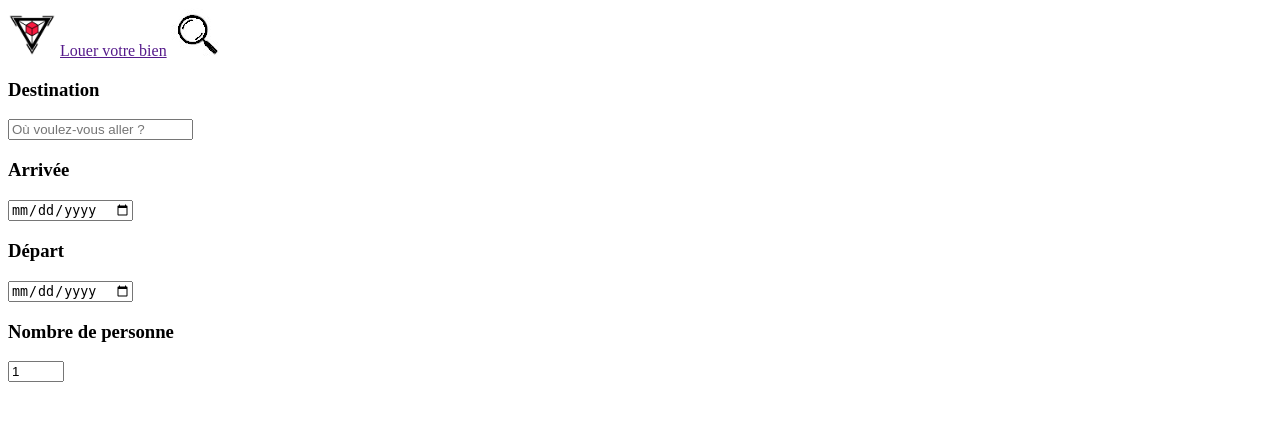
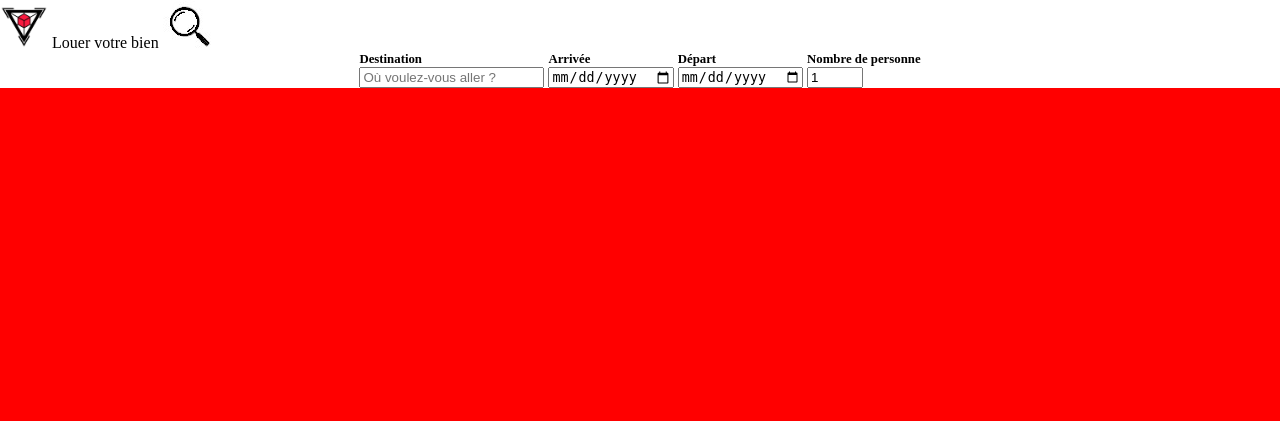
Before and after one commit to danaleight/ProjetWebL2, a PHP site: page / in a window 1280 px wide. Shown: the top 421 px of the page. Run offline with PHP 8.4, Linux system fonts and the light colour scheme.

Commit message:
Deuxième séance

```diff
--- a/index.php
+++ b/index.php
@@ -3,13 +3,15 @@
 	<head>
 		<meta charset="utf-8">
 		<title>Share My House</title>
-		<link rel="stylesheet" href="css/general.css">
+		<link rel="stylesheet" href="./stylecss/general.css">
 	</head>
 	<body>
 		<header>
 			<div class="banner-top">
 				<a href="index.php"><img class="logo logo-img" alt="website-logo" title="page d'accueil" src="ressources/logo.png" width="48" height="48"></a>
-				<a class="button" href="">Louer votre bien</a>
+				<div class="button">
+					<a class="button" href="">Louer votre bien</a>
+				</div>
 				<a href=""><img class="logo-img" src="ressources/search.jpg" width="48" heigh="48"></a>
 			</div>
 			<div class="banner-bot">
@@ -17,8 +19,8 @@
 					<div class="form-destination">
 						<h3>Destination</h3>
 						<input type="text" name="user_destination" placeholder="Où voulez-vous aller ?">
-					</div class="form-arrival">
-					<div>
+					</div>
+					<div class="form-arrival">
 						<h3>Arrivée</h3>
 						<input type="date" name="user_arrival" placeholder="Quand arrivez-vous ?">
 					</div>
--- /dev/null
+++ b/stylecss/general.css
@@ -0,0 +1,54 @@
+body{
+  background-color: red;
+  width: 100%;
+  height: 100%;
+  margin: 0;
+}
+
+header{
+  width: 100%;
+  height :20%;
+  background-color: white;
+}
+
+.banner-top{
+  width: 100%;
+  height: 30%;
+  margin: 0 0 auto 0;
+}
+
+.banner-top .logo-img{
+  display:inline;
+}
+
+.banner-top div{
+  display: inline-block;
+  width: auto;
+  margin: auto;
+}
+
+.banner-top a{
+  text-decoration: none;
+  color: black;
+}
+.banner-bot{
+  width: 100%;
+  height: 30%;
+}
+
+form{
+  margin: auto;
+  text-align: center;
+}
+
+form div{
+  display: inline-block;
+  margin: 0 auto;
+  text-align: left;
+}
+
+div h3{
+  display: block;
+  font-size: 0.8em;
+  margin: 0;
+}
```
